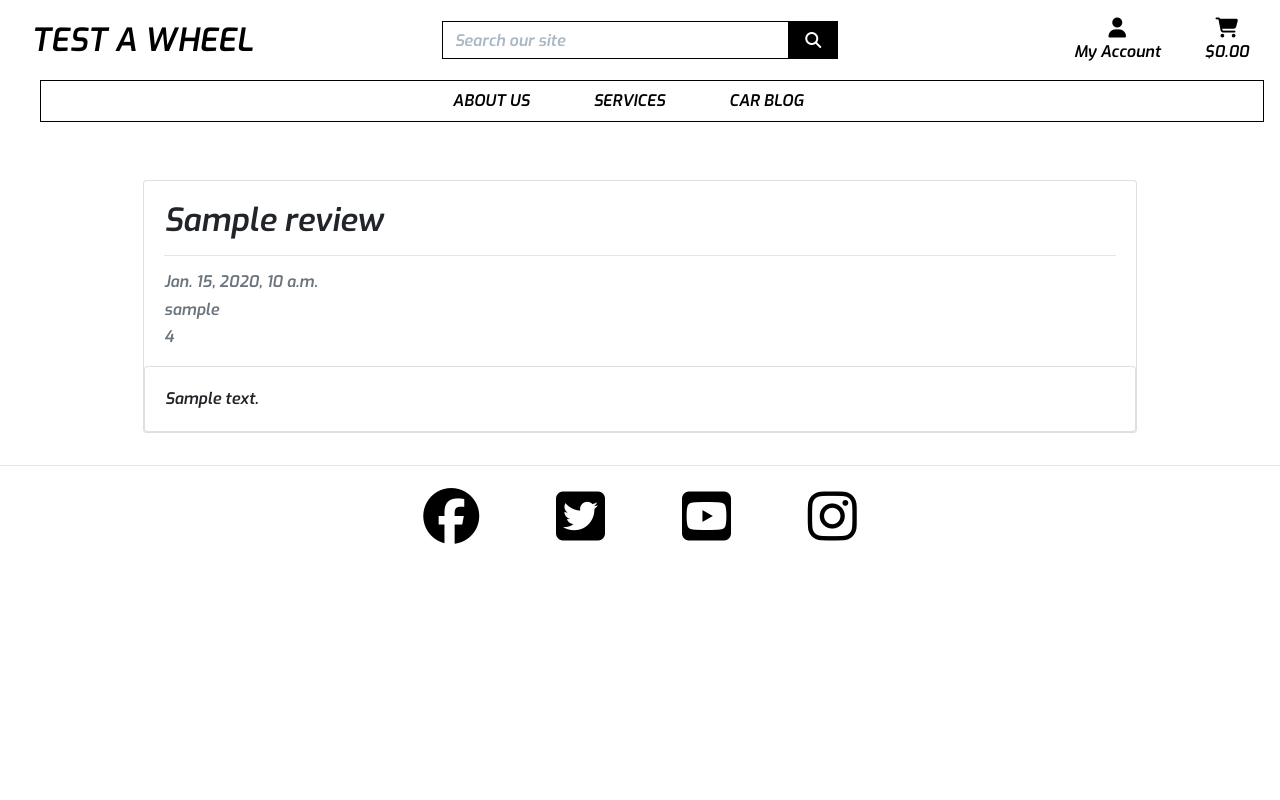
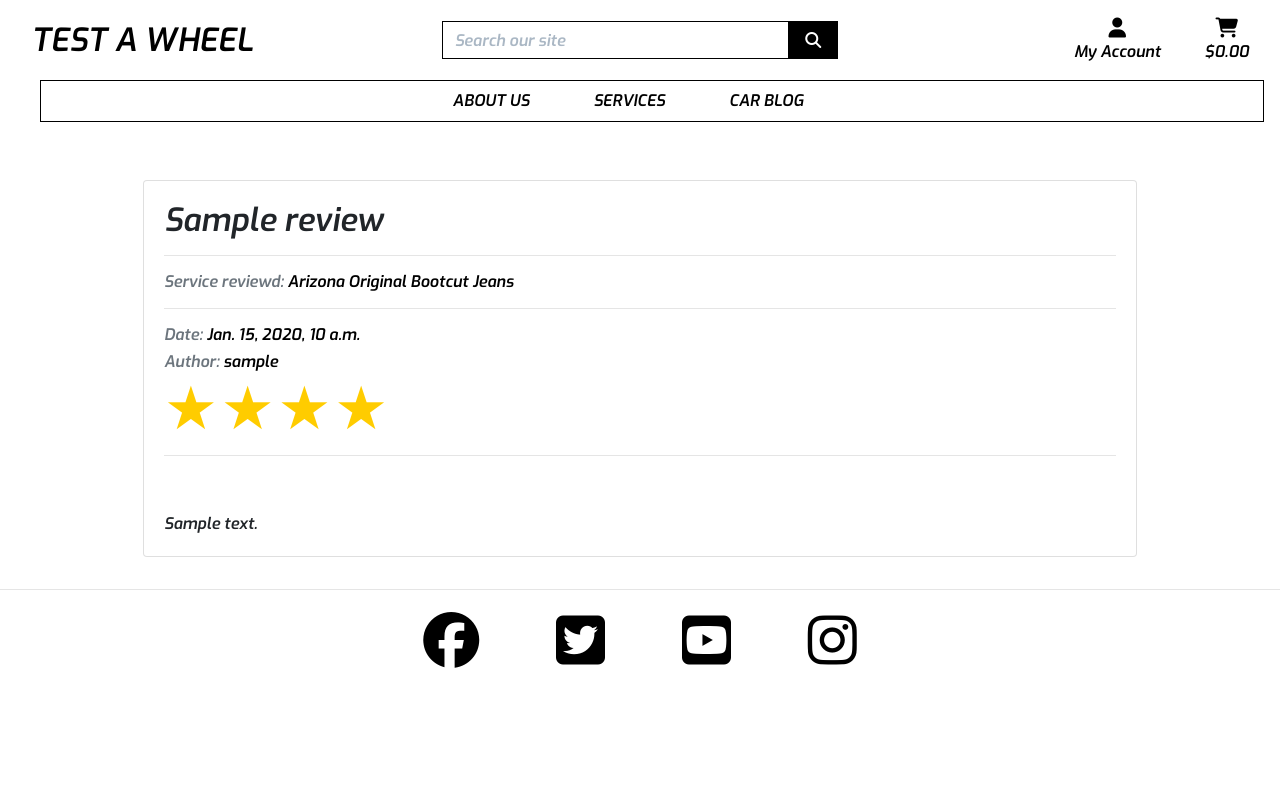
Before and after one commit to PPindel/test-a-wheel, a Django app: page /reviews/ in a window 1280 px wide. Run offline with Django 3.2, Linux system fonts and the light colour scheme; data comes from the database, SQL or seed files in the repository; tables that the repository leaves empty hold one stand-in row (values such as "Sample post"); parts of the project's set-up code (start-up, migrations or seed data) failed here and were passed over; some libraries are stand-ins or nearby versions; some web fonts are replaced.

Commit message:
Add visualised stars for reviews page, update reviews.html

```diff
--- a/reviews/templates/reviews/reviews.html
+++ b/reviews/templates/reviews/reviews.html
@@ -18,11 +18,13 @@
                 <div class="card-body">
                     <h2 class="card-title">{{ review.title }}</h2>
                     <hr>
-                    <p class="card-text text-muted h6">{{ review.created_on }}</p>
-                    <p class="card-text text-muted h6">{{ review.author }}</p>
-                    <p class="card-text text-muted h6">{{ review.rating }}</p>
+                    <p class="card-text text-black h6"><span class="text-muted">Service reviewd: </span>{{ review.service }}</p>
+                    <hr>
+                    <p class="card-text text-black h6"><span class="text-muted">Date: </span>{{ review.created_on }}</p>
+                    <p class="card-text text-black h6"><span class="text-muted">Author: </span>{{ review.author }}</p>
+                    <div class="stars" style="--rating: {{ review.rating }};" aria-label="Rating of this product is {{ review.rating }} out of 5."></div>
+                    <hr>
                 </div>
-                <div class="card">
                 <div class="card-body">
                     {{ review.review_text | safe }}
                 </div>
@@ -48,5 +50,4 @@
     </ul>
 </nav>
 {% endif %}
-</div>
 {% endblock %}
--- a/static/css/base.css
+++ b/static/css/base.css
@@ -273,6 +273,31 @@ input[name='q']::placeholder {
     color: grey;
 }
 
+/* stars */
+
+:root {
+    --star-size: 60px;
+    --star-color: #fff;
+    --star-background: #fc0;
+  }
+
+  .stars {
+    --percent: calc(var(--rating) / 5 * 100%);
+
+    display: inline-block;
+    font-size: var(--star-size);
+    font-family: Times;
+    line-height: 1;
+
+    &::before {
+      content: '★★★★★';
+      letter-spacing: 3px;
+      background: linear-gradient(90deg, var(--star-background) var(--percent), var(--star-color) var(--percent));
+      -webkit-background-clip: text;
+      -webkit-text-fill-color: transparent;
+    }
+  }
+
 /* footer */
 
 .footer-style {
```
Lines whose indentation alone changed are shown as unchanged.
